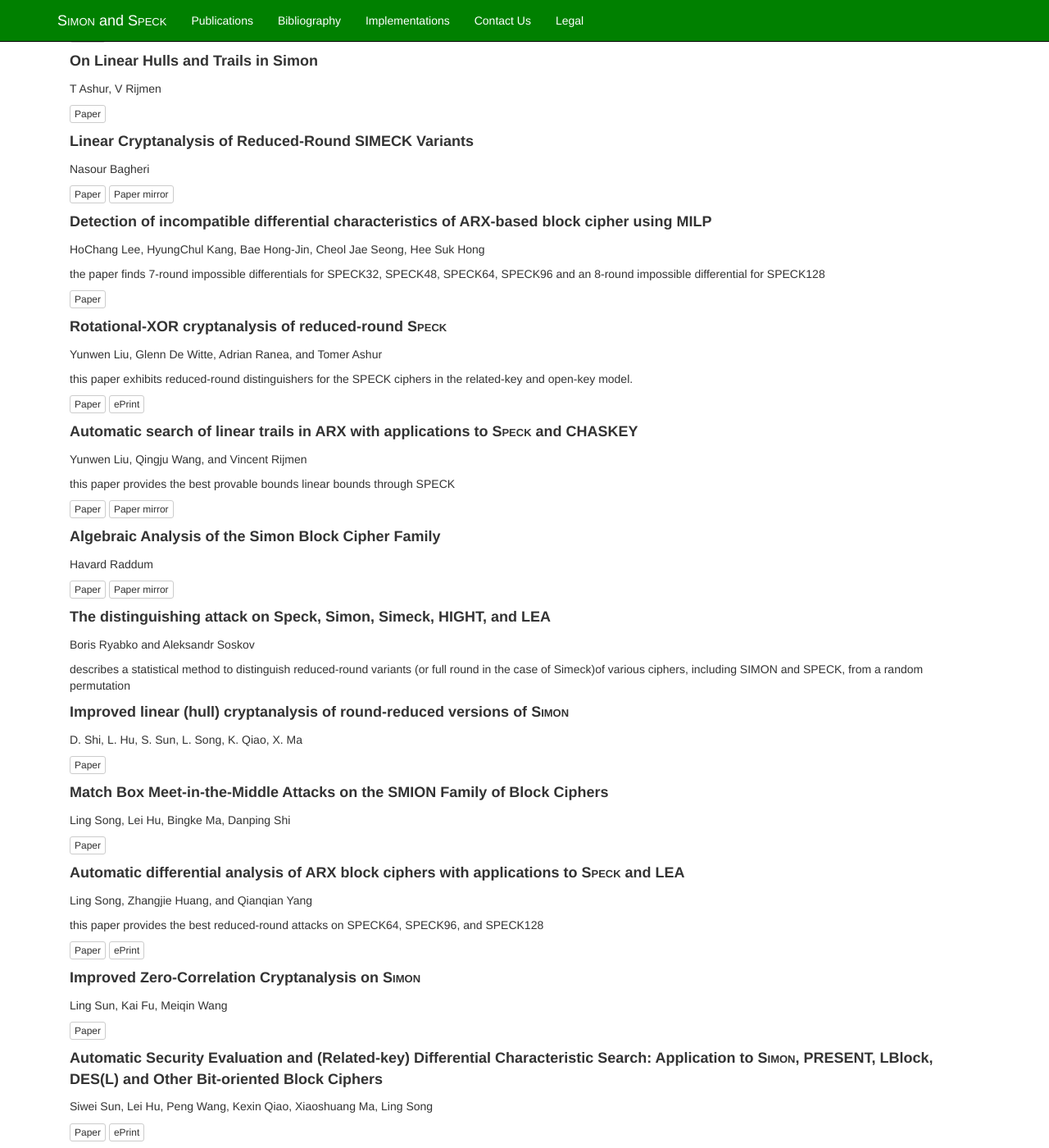
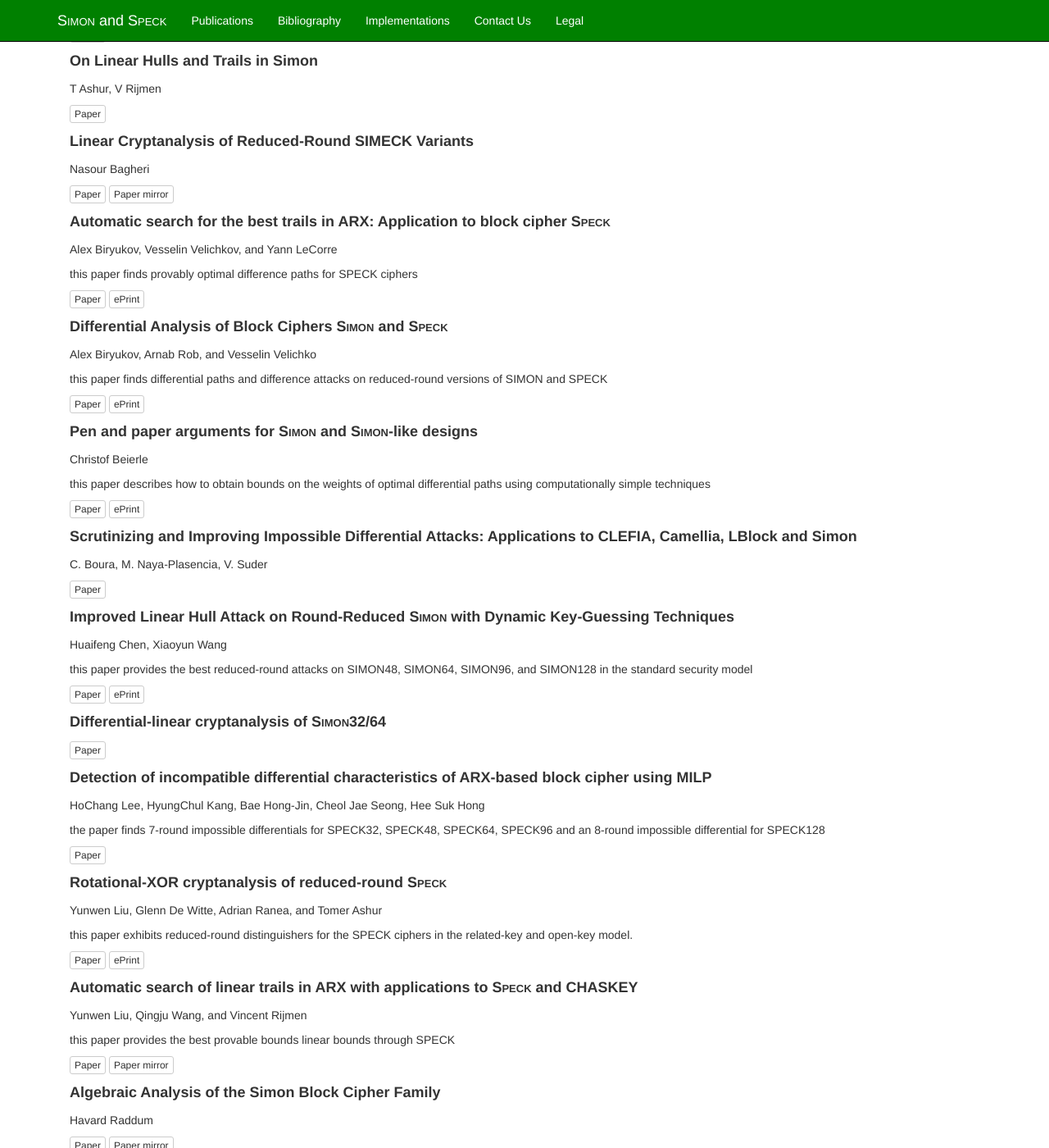
Before and after one commit to nsacyber/simon-speck, a Jekyll site: the page built from bibliography/index.html, in a window 1280 px wide and 1400 px high, scrolled down 1211 px. Shown: the whole window at 82% size. Built offline with Jekyll 4.4.1, drawn with Linux system fonts in a browser that asks for light colours; nearby versions of some CDN libraries.

Commit message:
Add more bib entries in bibs.yml

```diff
--- a/_data/bibs.yml
+++ b/_data/bibs.yml
@@ -65,6 +65,45 @@
   authors: Nasour Bagheri
   url: https://link.springer.com/chapter/10.1007/978-3-319-26617-6_8
   alt_url: https://pdfs.semanticscholar.org/e0f6/19fb080569100ade107eff508680999581c5.pdf
+
+
+
+
+
+- title: "Automatic search for the best trails in ARX: Application to block cipher SPECK"
+  authors: Alex Biryukov, Vesselin Velichkov, and Yann LeCorre
+  description: this paper finds provably optimal difference paths for SPECK ciphers
+  url: https://link.springer.com/chapter/10.1007/978-3-662-52993-5_15
+  alt_eprint: https://eprint.iacr.org/2016/409.pdf
+
+- title: "Differential Analysis of Block Ciphers SIMON and SPECK"
+  authors: Alex Biryukov, Arnab Rob, and Vesselin Velichko
+  description: this paper finds differential paths and difference attacks on reduced-round versions of SIMON and SPECK
+  url: https://link.springer.com/chapter/10.1007/978-3-662-46706-0_28
+  alt_eprint: https://eprint.iacr.org/2014/922.pdf
+
+- title: "Pen and paper arguments for SIMON and SIMON-like designs"
+  authors: Christof Beierle
+  description:  this paper describes how to obtain bounds on the weights of optimal differential paths using computationally simple techniques
+  url: https://link.springer.com/chapter/10.1007/978-3-319-44618-9_23
+  alt_eprint: https://eprint.iacr.org/2016/651
+
+- title: "Scrutinizing and Improving Impossible Differential Attacks: Applications to CLEFIA, Camellia, LBlock and Simon"
+  authors: C. Boura, M. Naya-Plasencia, V. Suder
+  description:
+  url: https://link.springer.com/chapter/10.1007/978-3-662-45611-8_10
+
+- title: "Improved Linear Hull Attack on Round-Reduced SIMON with Dynamic Key-Guessing Techniques"
+  authors: Huaifeng Chen, Xiaoyun Wang
+  description: this paper provides the best reduced-round attacks on SIMON48, SIMON64, SIMON96, and SIMON128 in the standard security model
+  url: https://link.springer.com/chapter/10.1007/978-3-662-52993-5_22#citeas
+  alt_eprint: https://eprint.iacr.org/2015/666
+
+- title: "Differential-linear cryptanalysis of SIMON32/64"
+  author: Y. Chen, W. Zhang
+  url: https://www.inderscienceonline.com/doi/abs/10.1504/IJES.2018.091778
+
+
 
 
 
```
